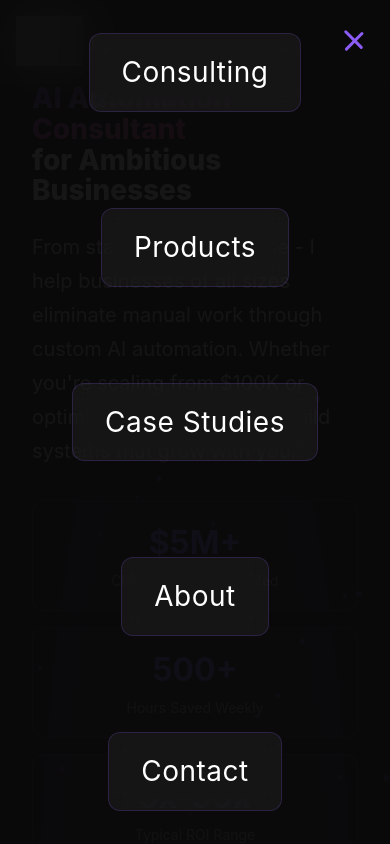
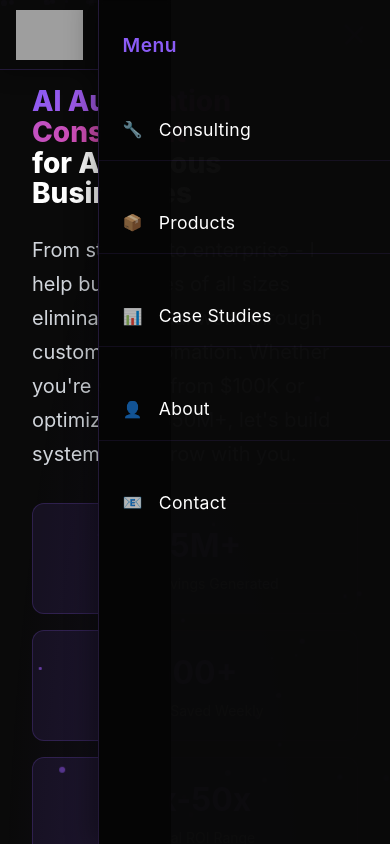
Before and after one commit to projectservan8n/opusautomations, a website: page index.html in a window 390 px wide. Both pictures are taken after a click on the element 353 px from the left and 41 px from the top of the page. Drawn offline with Linux system fonts and the light colour scheme; grey boxes are pictures that could not be loaded.

Commit message:
Update style.css

```diff
--- a/style.css
+++ b/style.css
@@ -5,12 +5,28 @@
     box-sizing: border-box;
 }
 
+/* Body and Main Content Adjustments for Fixed Navbar */
 body {
     font-family: 'San Francisco', -apple-system, BlinkMacSystemFont, 'Helvetica', 'Lucida Grande', 'Segoe UI', Roboto, Oxygen, Ubuntu, Cantarell, sans-serif;
     background: #0a0a0a;
     color: #ffffff;
     line-height: 1.6;
     overflow-x: hidden;
+    padding-top: 80px !important; /* Add top padding to account for fixed navbar */
+}
+
+/* All main sections need proper top spacing */
+.hero,
+.services,
+.featured-work,
+.about,
+.contact {
+    scroll-margin-top: 80px; /* For smooth scrolling with fixed navbar */
+}
+
+.hero {
+    min-height: calc(100vh - 80px); /* Adjust hero height for fixed navbar */
+    padding-top: 2rem; /* Additional padding for better spacing */
 }
 
 /* Floating Particles Background */
@@ -51,16 +67,20 @@ body {
     }
 }
 
-/* Navigation - STANDARDIZED */
+/* Navigation - STANDARDIZED FROZEN NAVBAR */
 .navbar {
-    position: fixed;
-    top: 0;
-    width: 100%;
-    background: rgba(10, 10, 10, 0.9);
-    backdrop-filter: blur(10px);
-    border-bottom: 1px solid rgba(139, 92, 246, 0.2);
-    z-index: 1001;
-    left: 0;
+    position: fixed !important;
+    top: 0 !important;
+    left: 0 !important;
+    right: 0 !important;
+    width: 100% !important;
+    background: rgba(10, 10, 10, 0.95) !important;
+    backdrop-filter: blur(20px) !important;
+    -webkit-backdrop-filter: blur(20px) !important;
+    border-bottom: 1px solid rgba(139, 92, 246, 0.2) !important;
+    z-index: 9999 !important;
+    box-shadow: 0 2px 20px rgba(0, 0, 0, 0.3) !important;
+    transition: all 0.3s ease !important;
 }
 
 .nav-container {
@@ -135,58 +155,145 @@ body {
     border-radius: 2px;
 }
 
-/* Mobile Navigation Styles */
+/* Mobile Navigation Styles - Instagram-style Side Menu */
 @media (max-width: 768px) {
+    /* Ensure body padding on mobile */
+    body {
+        padding-top: 70px !important; /* Slightly less on mobile */
+    }
+
+    .hero {
+        min-height: calc(100vh - 70px);
+        padding-top: 1rem;
+    }
+
     .nav-toggle {
         display: flex;
     }
 
+    /* Instagram-style side menu */
     .nav-menu {
+        position: fixed !important;
+        top: 0 !important; /* Start from very top */
+        right: -100% !important; /* Hidden off-screen */
+        width: 75% !important; /* 3/4 of screen width */
+        max-width: 320px !important; /* Maximum width */
+        height: 100vh !important; /* Full viewport height */
+        background: rgba(10, 10, 10, 0.98) !important; /* Dark theme background */
+        backdrop-filter: blur(30px) !important;
+        -webkit-backdrop-filter: blur(30px) !important;
+        flex-direction: column !important;
+        justify-content: flex-start !important; /* Start from top */
+        align-items: stretch !important; /* Full width items */
+        padding: 100px 0 2rem 0 !important; /* Top padding to clear navbar */
+        transition: right 0.3s cubic-bezier(0.25, 0.8, 0.25, 1) !important; /* Smooth slide */
+        z-index: 9998 !important;
+        border-left: 1px solid rgba(139, 92, 246, 0.2) !important;
+        box-shadow: -5px 0 25px rgba(0, 0, 0, 0.4) !important;
+    }
+
+    .nav-menu.active {
+        right: 0 !important; /* Slide in */
+    }
+
+    /* Menu items styling - Instagram-like */
+    .nav-link {
+        font-size: 1.1rem !important;
+        margin: 0 !important;
+        padding: 1rem 1.5rem !important;
+        border-radius: 0 !important;
+        transition: all 0.2s ease !important;
+        text-align: left !important; /* Left aligned like Instagram */
+        width: 100% !important;
+        background: none !important;
+        border: none !important;
+        border-bottom: 1px solid rgba(139, 92, 246, 0.1) !important; /* Subtle dividers */
+        color: #ffffff !important;
+        text-decoration: none !important;
+        display: flex !important;
+        align-items: center !important;
+        font-weight: 400 !important;
+        letter-spacing: 0.3px !important;
+        position: relative !important;
+    }
+
+    /* Add icons to menu items */
+    .nav-link::before {
+        content: '';
+        width: 20px !important;
+        height: 20px !important;
+        margin-right: 1rem !important;
+        background-size: contain !important;
+        background-repeat: no-repeat !important;
+        background-position: center !important;
+        opacity: 0.7 !important;
+    }
+
+    /* Menu item icons using CSS */
+    .nav-link[href*="services"]::before {
+        content: '🔧';
+        font-size: 16px !important;
+        width: auto !important;
+        height: auto !important;
+    }
+
+    .nav-link[href*="workflows"]::before {
+        content: '📦';
+        font-size: 16px !important;
+        width: auto !important;
+        height: auto !important;
+    }
+
+    .nav-link[href*="case-studies"]::before {
+        content: '📊';
+        font-size: 16px !important;
+        width: auto !important;
+        height: auto !important;
+    }
+
+    .nav-link[href*="about"]::before {
+        content: '👤';
+        font-size: 16px !important;
+        width: auto !important;
+        height: auto !important;
+    }
+
+    .nav-link[href*="contact"]::before {
+        content: '📧';
+        font-size: 16px !important;
+        width: auto !important;
+        height: auto !important;
+    }
+
+    /* Remove last border */
+    .nav-link:last-child {
+        border-bottom: none !important;
+    }
+
+    .nav-link:hover, .nav-link.active {
+        background: rgba(139, 92, 246, 0.15) !important;
+        color: #8b5cf6 !important;
+        transform: none !important; /* No transform for cleaner look */
+        box-shadow: none !important;
+        font-weight: 500 !important;
+        border-left: 3px solid #8b5cf6 !important; /* Active indicator */
+    }
+
+    .nav-link.active::before {
+        opacity: 1 !important;
+    }
+
+    /* Overlay for rest of screen */
+    .nav-menu.active::after {
+        content: '';
         position: fixed;
         top: 0;
-        right: -100%;
-        width: 100%;
+        left: 0;
+        width: 25%;
         height: 100vh;
-        background: rgba(10, 10, 10, 0.95);
-        backdrop-filter: blur(25px);
-        flex-direction: column;
-        justify-content: center;
-        align-items: center;
-        padding: 2rem;
-        transition: right 0.4s cubic-bezier(0.25, 0.46, 0.45, 0.94);
-        z-index: 1000;
-    }
-
-    .nav-menu.active {
-        right: 0;
-    }
-
-    .nav-link {
-        font-size: 1.75rem !important;
-        margin: 2rem 0 !important;
-        padding: 1rem 2rem !important;
-        border-radius: 0.75rem !important;
-        transition: all 0.3s ease !important;
-        text-align: center !important;
-        width: auto !important;
-        max-width: none !important;
-        background: rgba(255, 255, 255, 0.05) !important;
-        border: 1px solid rgba(139, 92, 246, 0.2) !important;
-        color: #ffffff !important;
-        text-decoration: none !important;
-        display: block !important;
-        font-weight: 400 !important;
-        letter-spacing: 0.5px !important;
-        backdrop-filter: blur(10px) !important;
-    }
-
-    .nav-link:hover, .nav-link.active {
-        background: rgba(139, 92, 246, 0.2) !important;
-        color: #ffffff !important;
-        transform: translateY(-2px) !important;
-        box-shadow: 0 8px 25px rgba(139, 92, 246, 0.3) !important;
-        font-weight: 500 !important;
-        border-color: rgba(139, 92, 246, 0.5) !important;
+        background: rgba(0, 0, 0, 0.4);
+        z-index: -1;
+        backdrop-filter: blur(2px);
     }
 
     .nav-toggle.active .bar:nth-child(1) {
@@ -201,19 +308,60 @@ body {
         transform: rotate(-45deg) translate(7px, -6px);
     }
 
+    /* Ensure navbar stays fixed */
     .navbar {
-        position: relative;
-        z-index: 1001;
+        position: fixed !important;
+        top: 0 !important;
+        z-index: 9999 !important;
+        height: 70px !important;
     }
 
     .nav-container {
-        position: relative;
-        z-index: 1002;
-    }
-}
-
-/* Desktop Navigation */
+        position: relative !important;
+        z-index: 9999 !important;
+        height: 70px !important;
+        align-items: center !important;
+    }
+
+    /* Add menu header */
+    .nav-menu::before {
+        content: 'Menu';
+        position: absolute;
+        top: 30px;
+        left: 1.5rem;
+        font-size: 1.2rem;
+        font-weight: 600;
+        color: #8b5cf6;
+        letter-spacing: 0.5px;
+    }
+}
+
+/* Desktop Navigation - Fixed Navbar */
 @media (min-width: 769px) {
+    /* Ensure body padding on desktop */
+    body {
+        padding-top: 80px !important;
+    }
+
+    .hero {
+        min-height: calc(100vh - 80px);
+        padding-top: 2rem;
+    }
+
+    .navbar {
+        position: fixed !important;
+        top: 0 !important;
+        z-index: 9999 !important;
+        left: 0 !important;
+        width: 100% !important;
+        height: 80px !important;
+    }
+
+    .nav-container {
+        height: 80px !important;
+        align-items: center !important;
+    }
+
     .nav-menu {
         display: flex !important;
         position: static !important;
@@ -229,6 +377,7 @@ body {
         border: none !important;
         box-shadow: none !important;
         backdrop-filter: none !important;
+        -webkit-backdrop-filter: none !important;
     }
 
     .nav-link {
@@ -1472,9 +1621,16 @@ textarea:focus-visible {
     }
 }
 
-/* Custom Scrollbar */
-::-webkit-scrollbar {
-    width: 8px;
+/* Smooth Scrolling with Fixed Navbar Offset */
+html {
+    scroll-behavior: smooth;
+    scroll-padding-top: 80px; /* Accounts for fixed navbar */
+}
+
+@media (max-width: 768px) {
+    html {
+        scroll-padding-top: 70px; /* Accounts for mobile navbar height */
+    }
 }
 
 ::-webkit-scrollbar-track {
```
